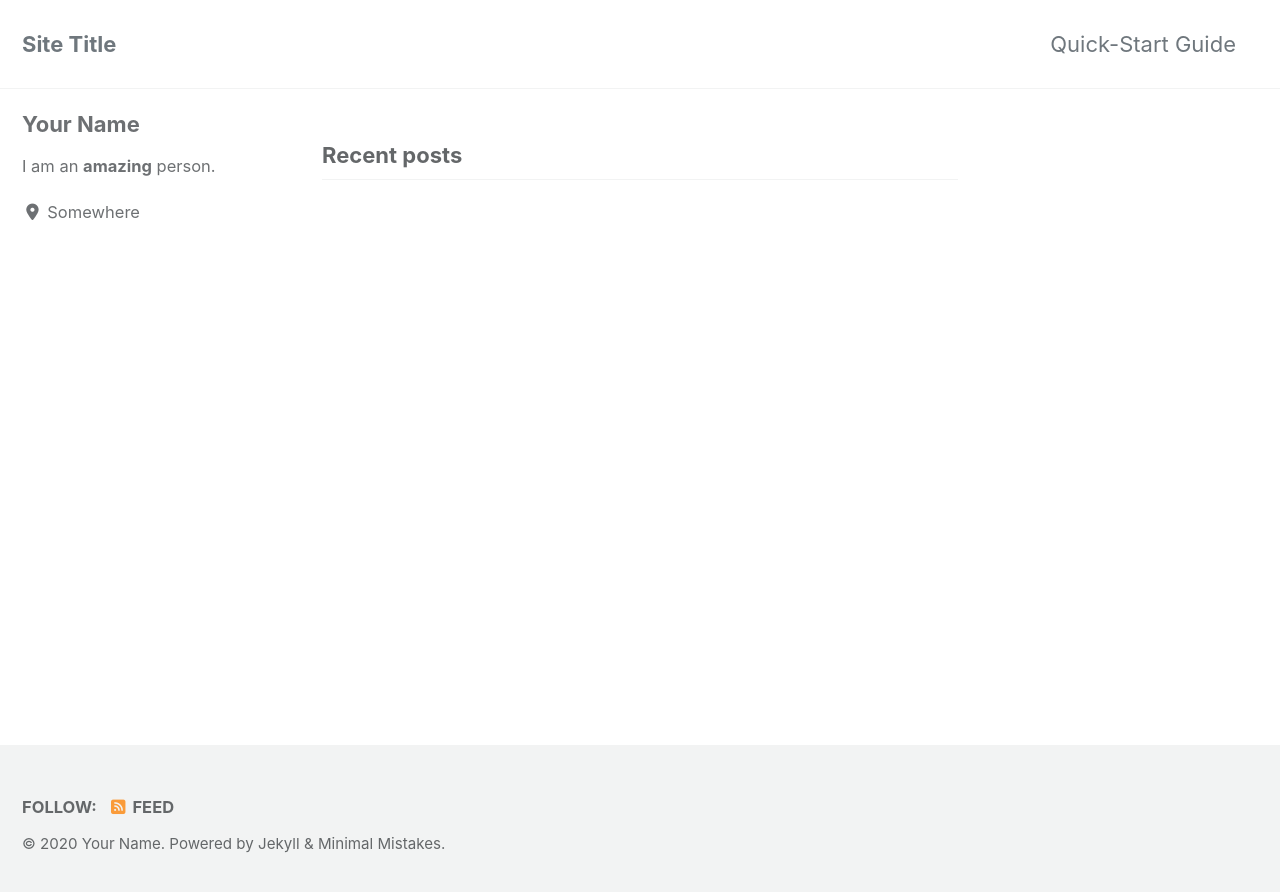
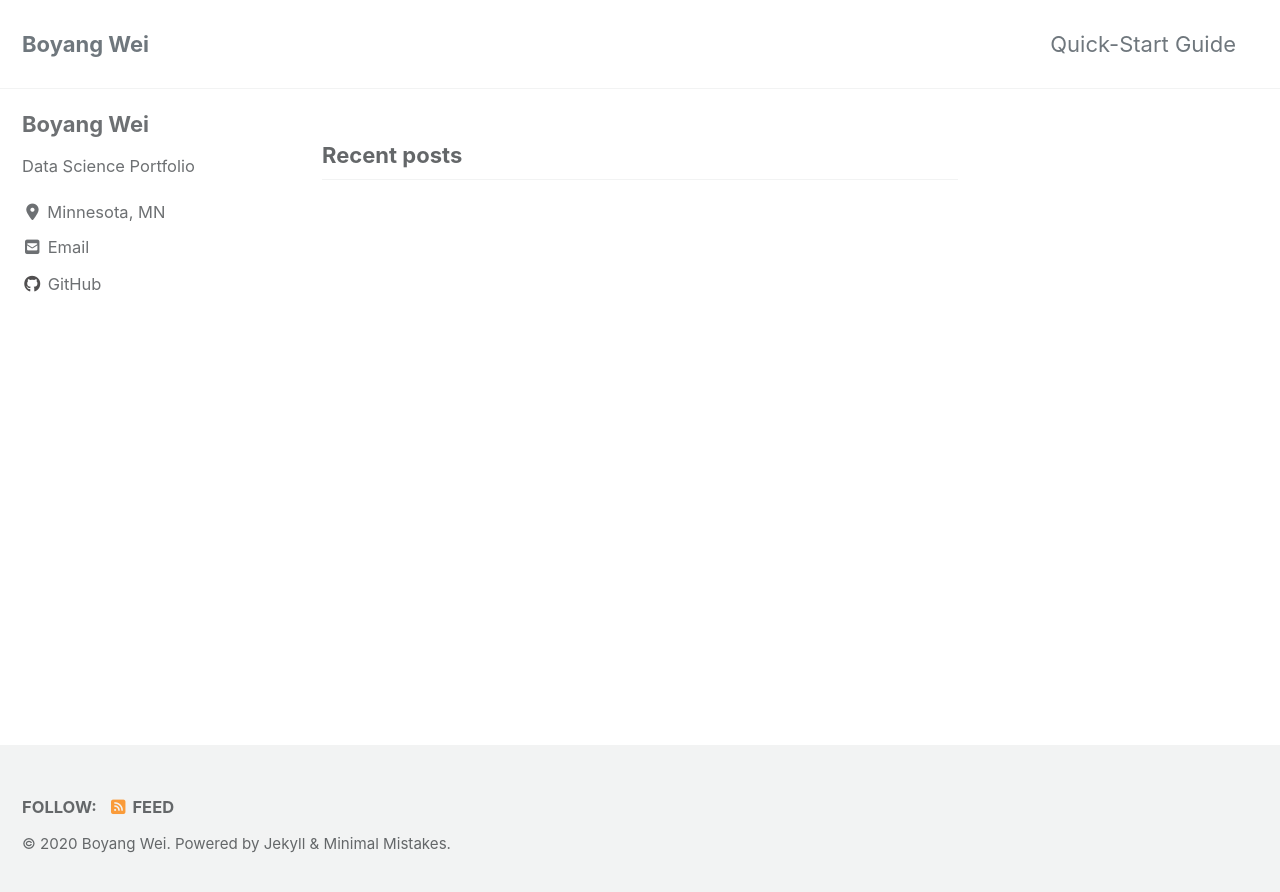
Before and after one commit to peterwei425/My-Website, a Jekyll site: the page built from index.html, in a window 1280 px wide. Shown: the top 892 px of the page. Built offline with Jekyll 4.4.1, drawn with Linux system fonts in a browser that asks for light colours; cached includes are drawn as plain includes; nearby versions of some CDN libraries; the list of posts is cut into pages by our own code.

Commit message:
modify main page

```diff
--- a/_config.yml
+++ b/_config.yml
@@ -16,11 +16,11 @@ minimal_mistakes_skin    : "default" # "air", "aqua", "contrast", "dark", "dirt"
 
 # Site Settings
 locale                   : "en-US"
-title                    : "Site Title"
+title                    : "Boyang Wei"
 title_separator          : "-"
 subtitle                 : # site tagline that appears below site title in masthead
-name                     : "Your Name"
-description              : "An amazing website."
+name                     : "Boyang Wei"
+description              : "Data Science Portfolio"
 url                      : # the base hostname & protocol for your site e.g. "https://mmistakes.github.io"
 baseurl                  : # the subpath of your site, e.g. "/blog"
 repository               : # GitHub username/repo-name e.g. "mmistakes/minimal-mistakes"
@@ -93,15 +93,15 @@ analytics:
 
 # Site Author
 author:
-  name             : "Your Name"
+  name             : "Boyang Wei"
   avatar           : # path of avatar image, e.g. "/assets/images/bio-photo.jpg"
-  bio              : "I am an **amazing** person."
-  location         : "Somewhere"
+  bio              : "Data Science Portfolio"
+  location         : "Minnesota, MN"
   email            :
   links:
     - label: "Email"
       icon: "fas fa-fw fa-envelope-square"
-      # url: "mailto:your.name@email.com"
+      url: "wei00157@umn.edu"
     - label: "Website"
       icon: "fas fa-fw fa-link"
       # url: "https://your-website.com"
@@ -113,7 +113,7 @@ author:
       # url: "https://facebook.com/"
     - label: "GitHub"
       icon: "fab fa-fw fa-github"
-      # url: "https://github.com/"
+      url: "https://github.com/peterwei425"
     - label: "Instagram"
       icon: "fab fa-fw fa-instagram"
       # url: "https://instagram.com/"
@@ -279,3 +279,11 @@ defaults:
       comments: # true
       share: true
       related: true
+
+  # _pages
+  - scope:
+      path: ""
+      type: pages
+    values:
+      layout: single
+      author_profile: true
```
